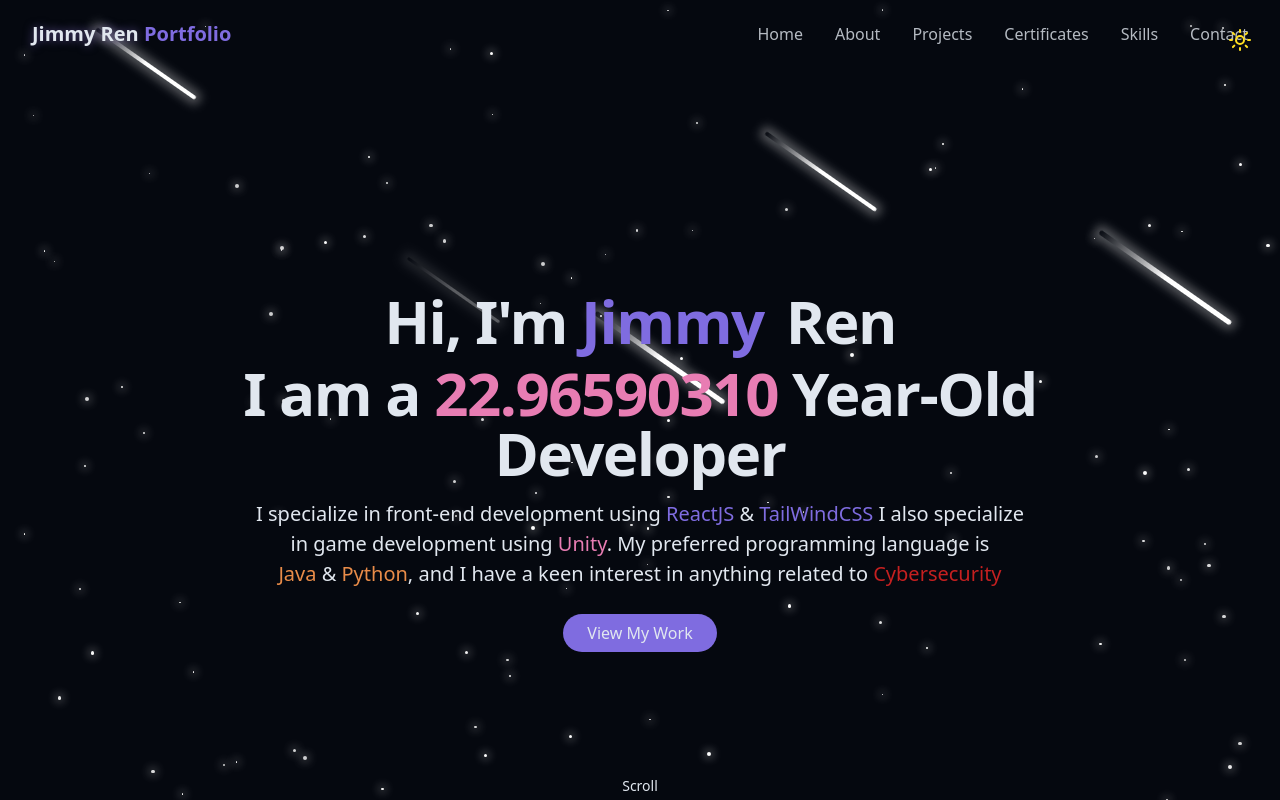
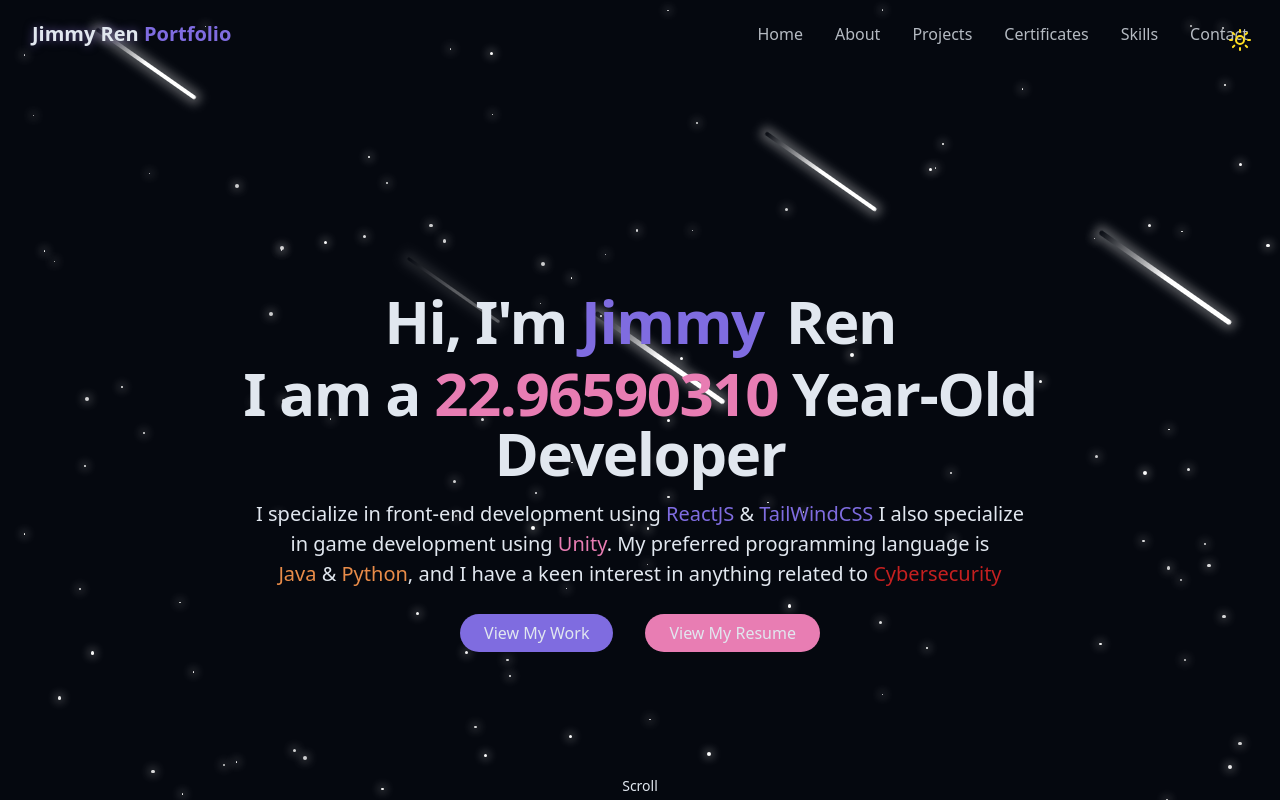
Before and after one commit to Jr3582/protfolioProject, a React (Vite) app: page / in a window 1280 px wide. Shown: the top 800 px of the page. Built offline with nearby package versions, Linux system fonts and the light colour scheme.

Commit message:
added viewable resume on hero section

```diff
--- a/src/components/HeroSection.jsx
+++ b/src/components/HeroSection.jsx
@@ -46,10 +46,18 @@
                     <span className="text-teritary1"> Cybersecurity </span>
                 </p>
 
-                <div className="pt-8 opacity-0 animate-fade-in-delay-4">
-                    <a href="#projects" className="cosmic-button">
-                        View My Work
-                    </a>
+                <div className="flex justify-center gap-8 flex-row">
+                    <div className="pt-8 opacity-0 animate-fade-in-delay-4">
+                        <a href="#projects" className="cosmic-button">
+                            View My Work
+                        </a>
+                    </div>
+
+                    <div className="pt-8 opacity-0 animate-fade-in-delay-4">
+                        <a href="/resume/Jimmy_Ren_Resume.pdf" className="cosmic-button2">
+                            View My Resume
+                        </a>
+                    </div>
                 </div>
             </div>
         </div>
--- a/src/index.css
+++ b/src/index.css
@@ -158,6 +158,12 @@
          hover:scale-105 active:scale-95;
 }
 
+@utility cosmic-button2 {
+  @apply px-6 py-2 rounded-full bg-secondary1 text-primary-foreground font-medium
+         transition-all duration-300 hover:shadow-[0_0_10px_rgba(139,92,246,0.5)]
+         hover:scale-105 active:scale-95;
+}
+
 @utility star {
   @apply absolute rounded-full bg-white;
   box-shadow: 0 0 10px 2px rgba(255, 255, 255, 0.4);
```
Also changed, not shown: 1 other file (tests, documents, lock files or other folders).
